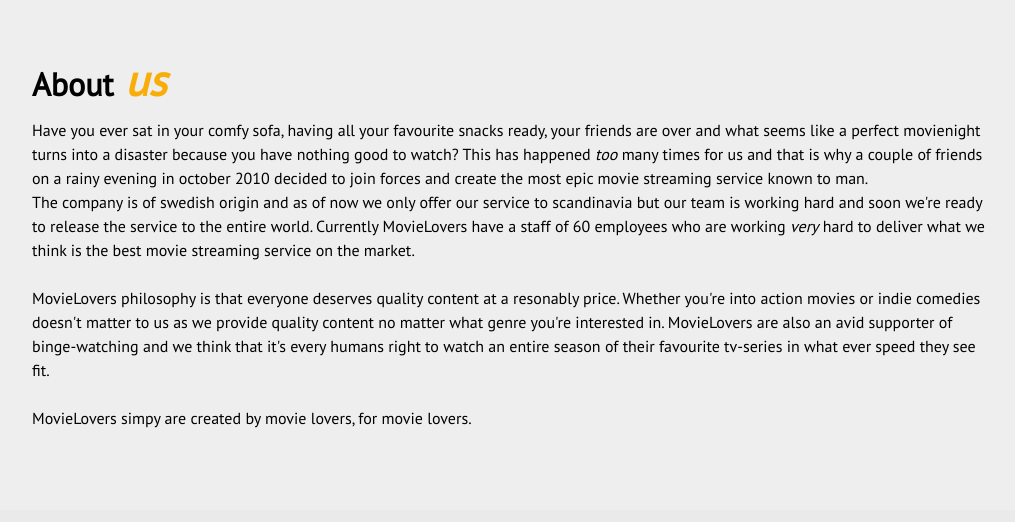
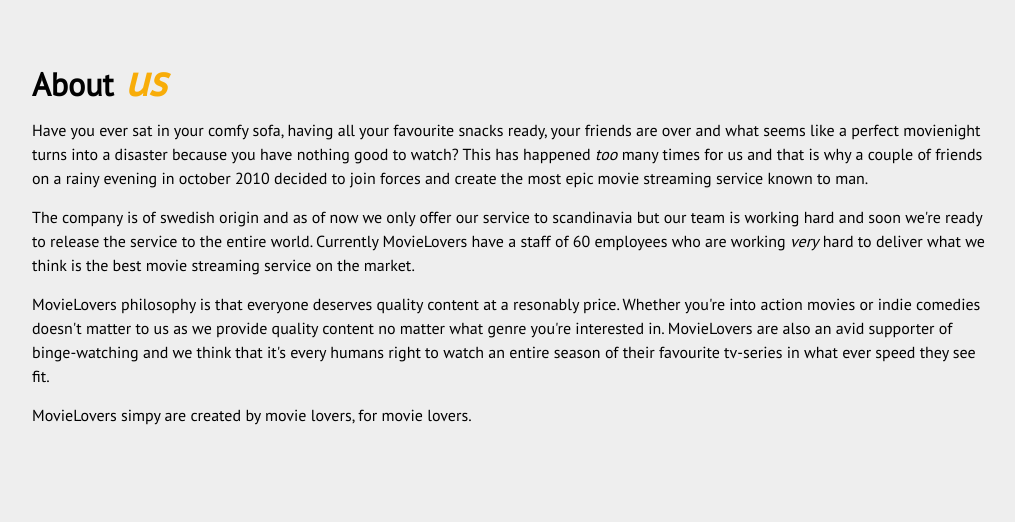
Before and after one commit to danielv14/movie-lovers, a PHP site: page /about.php in a window 1280 px wide. Shown: the part 504-1026 px from the top of the page, without its empty margins (128-1143 px from the left). Before the commit the page ends 932 px from the top, so only its background shows below. Run offline with PHP 8.4, Linux system fonts and the light colour scheme.

Commit message:
removed <br> and added margin-bottom to paragraphs instead.

```diff
--- a/about.php
+++ b/about.php
@@ -8,9 +8,7 @@
 	<p>Have you ever sat in your comfy sofa, having all your favourite snacks ready, your friends are over and what seems like a perfect movienight turns into a disaster because you have nothing good to watch? This has happened <em>too</em> many times for us and that is why a couple of friends on a rainy evening in october 2010 decided to join forces and create the most epic movie streaming service known to man.</p>
 
 <p>The company is of swedish origin and as of now we only offer our service to scandinavia but our team is working hard and soon we're ready to release the service to the entire world. Currently MovieLovers have a staff of 60 employees who are working <em>very</em> hard to deliver what we think is the best movie streaming service on the market.</p>
-<br>
 <p>MovieLovers philosophy is that everyone deserves quality content at a resonably price. Whether you're into action movies or indie comedies doesn't matter to us as we provide quality content no matter what genre you're interested in. MovieLovers are also an avid supporter of binge-watching and we think that it's every humans right to watch an entire season of their favourite tv-series in what ever speed they see fit.</p>
-<br>
 <p>MovieLovers simpy are created by movie lovers, for movie lovers.</p>
 
 
--- a/css/style.css
+++ b/css/style.css
@@ -22,6 +22,10 @@ a {
 
 a:hover {
 	text-decoration: underline;
+}
+
+p {
+	margin-bottom: 15px;
 }
 
 /*Style for navbar*/
--- a/index.php
+++ b/index.php
@@ -8,7 +8,6 @@
 <div class="wrapper extra-margin-bottom">
 	<h1>MovieLovers <span class="span-yellow span-emphasize">unite</h1></span>
 	<p>Welcome to MovieLovers! Are you just like us and love to binge-watch movies and tv series? Do you only want to watch movies in high quality? Do you want to stream the latest movies before they are available in a physical store? If you said yes to all of the above we think you will love it here.</p>
-	<br>
 	<p>MovieLovers is a subscription based movie streaming service of highest quality. I know what you are thinking. Of course we have a wide selection of tv-series as well. Our service is the cheapest and most broad streaming service you can find on the market.</p>
 
 	<p>Go ahead and checkout our <a href="movie-collection.php" title="Get info about our broad collection">collection</a> of content. If you are convinced and want to try out our service, go ahead and <a href="sign-up.php" title="Sign Up">sign up</a>. Although we think you'll love it here at MovieLovers we're ready to give new customers their first month of subscription for free. You can also cancel your subscription anytime that you like. If you want to get to know the brains and muscle behind MovieLovers we're very transparent and you can <a href="about.php" title="About us">read</a> about us if you like.</p>
--- a/movie-collection.php
+++ b/movie-collection.php
@@ -11,9 +11,7 @@
 	<p>We MovieLovers are very proud of our broad selection of content to choose from. Thousands of high quality movies and hundreds of tv series are at your disposal if you are a member of our awesome family of movie enthusiasts.</p>
 
 <p>Do you like action movies with Bruce Willis in the lead? Do you like romcoms with Hugh Grant maybe? Or do you like the "smaller" movies that the majority of people have never heard about? No matter who you are MovieLovers have something for you.</p>
-<br>
 <p>We work very hard to devliver fresh content to our subscribers and not long after the movies have stopped screening in the cinemas you can find the latest movies on our site, ready to be watched by you and your friends. But don't worry, we know that not everyone wants to watch the latest and we have not forgotten about the the older movies and tv series. We like older movies as well and offer some of the classics like Casablanca and Psycho. Our tv series are 100% meaning that if you start to binge-watch a series at MovieLovers you can watch the whole series including the final episode. That means that you can watch all 172 episodes of Seinfeld if you would like that.</p>
-<br>
 <p>So why don't you go ahead and <a href="sign-up.php" title="Sign up">join</a> our family of movie lovers</p>
 
 
--- a/sign-up.php
+++ b/sign-up.php
@@ -8,10 +8,8 @@
 
 	<h1>We want <span class="span-yellow span-emphasize">you</span></h1>
 	<p>We're very happy that you have decided to try our awesome streaming service and we are most centain that you will be happy with your subscription. We offer our streaming service for free the first month of subscription and after that you are charged monthly. You can always unsubscribe the service whenever you want and are not forced to sign some shady contract including a time of notice and other horrible, horrible things.</p>
-	<br>
 	<p>Once you have completed the sign up where you create a personal account an email is sent to you containing a link to our streaming web application where you can log in and enjoy the content. Once you are inside our web application you gain access to thousand of high-quality movies and hundreds of tv series for your pleasure.  <br/>
 	We're most certain you will love it so why don't you go ahead and try it out.</p>
-	<br>
 
 
 </div> <!-- End of wrapper -->
--- a/useful-links.php
+++ b/useful-links.php
@@ -8,7 +8,6 @@
 
 	<h1>Goodiebag of useful <span class="span-yellow span-emphasize">links</span></h1>
 	<p>MovieLovers believe in rich communities and informative websites and on this page we have gathered some useful and links that we think you will enjoy</p>
-	<br>
 	<div class="link-list">
 	  <ol>
 	    <li><span class="list-span">1.</span><p><a href="http://imdb.com" title="IMDb">IMDb</a> is the worlds largest moviedatabase where you can lookup information about almost anything related to movies and tv series. You can search for movies, actors, directors and many other things. This should be your number one stop when you want information about movies and such.</p></li>
```
